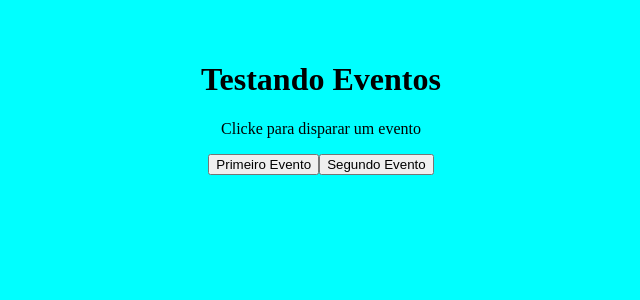
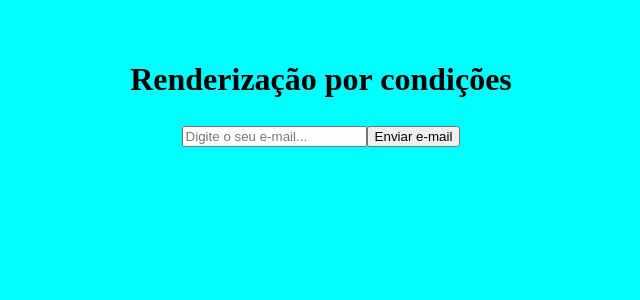
Before and after one commit to PeterAires/React, a React (Vite) app in the folder projeto1/: page / in a window 1280 px wide. Shown: the top 300 px of the page, without its empty margins (319-959 px from the left). Built offline with nearby package versions, Linux system fonts and the light colour scheme.

Commit message:
treino Reacr

```diff
--- a/projeto1/src/App.jsx
+++ b/projeto1/src/App.jsx
@@ -1,13 +1,12 @@
 import './App.css'
+import Condicional from './components/Condicional'
 import './index.css'
-import Evento from './components/Evento'
-import Form from './components/Form'
 
 function App(){
   return (
     <div className="App">
-      <h1>Testando Eventos</h1>
-      <Evento/>
+      <h1>Renderização por condições</h1>
+      <Condicional/>
 
     </div>
   )
--- /dev/null
+++ b/projeto1/src/components/Condicional.jsx
@@ -0,0 +1,33 @@
+import { useState } from "react"
+
+function Condicional(){
+
+    const [email, setEmail] = useState()
+    const [userEmail, setUserEmail] = useState()
+
+    function enviarEmail(event){
+        event.preventDefault()
+        setUserEmail(email)
+    }
+
+    function limparEmail(){
+        setUserEmail('')}
+
+return(
+<div>
+    <h2>
+        <form>
+            <input type="email" placeholder="Digite o seu e-mail..." onChange={(event) => setEmail(event.target.value)}/>
+            <button type="submit" onClick={enviarEmail}>Enviar e-mail</button>
+        </form>
+        {userEmail && (
+            <div>
+                <p>o email do usuario é {userEmail}</p>
+                <button onClick={limparEmail}>limpar email</button>
+            </div>
+        )}
+    </h2>
+</div>
+)
+}
+export default Condicional
```
